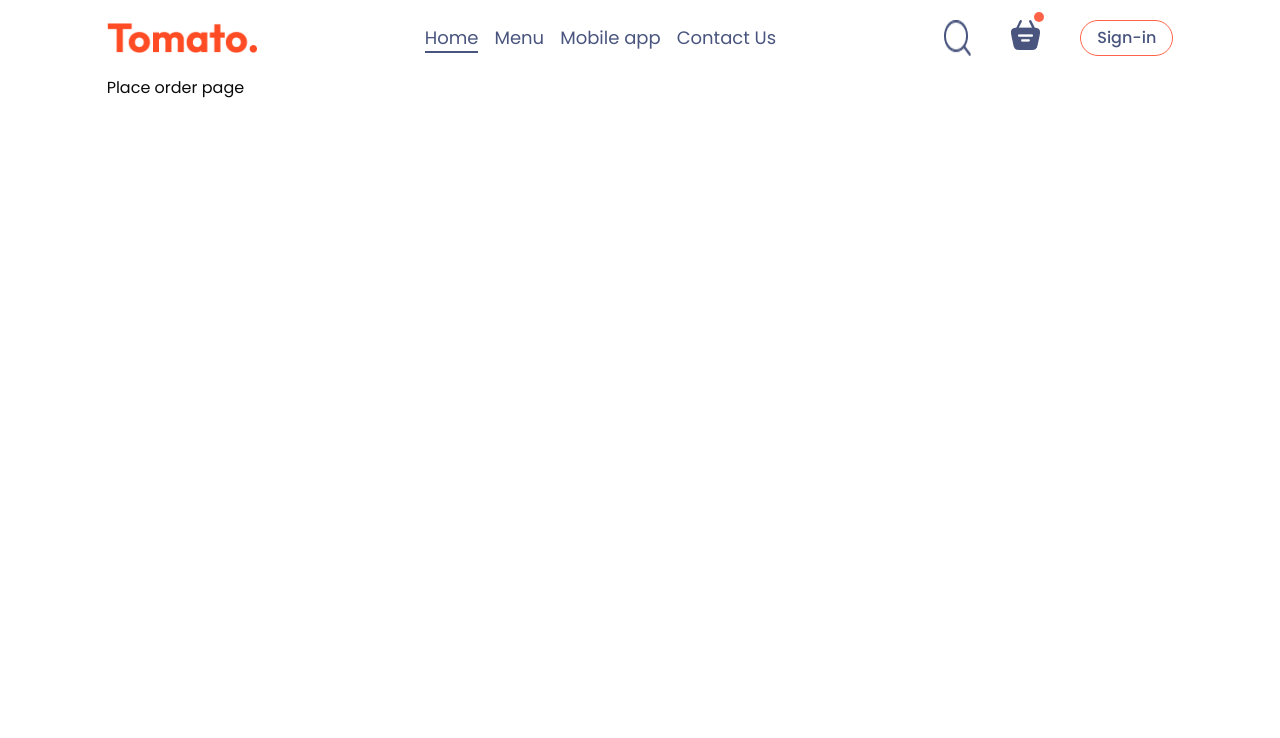
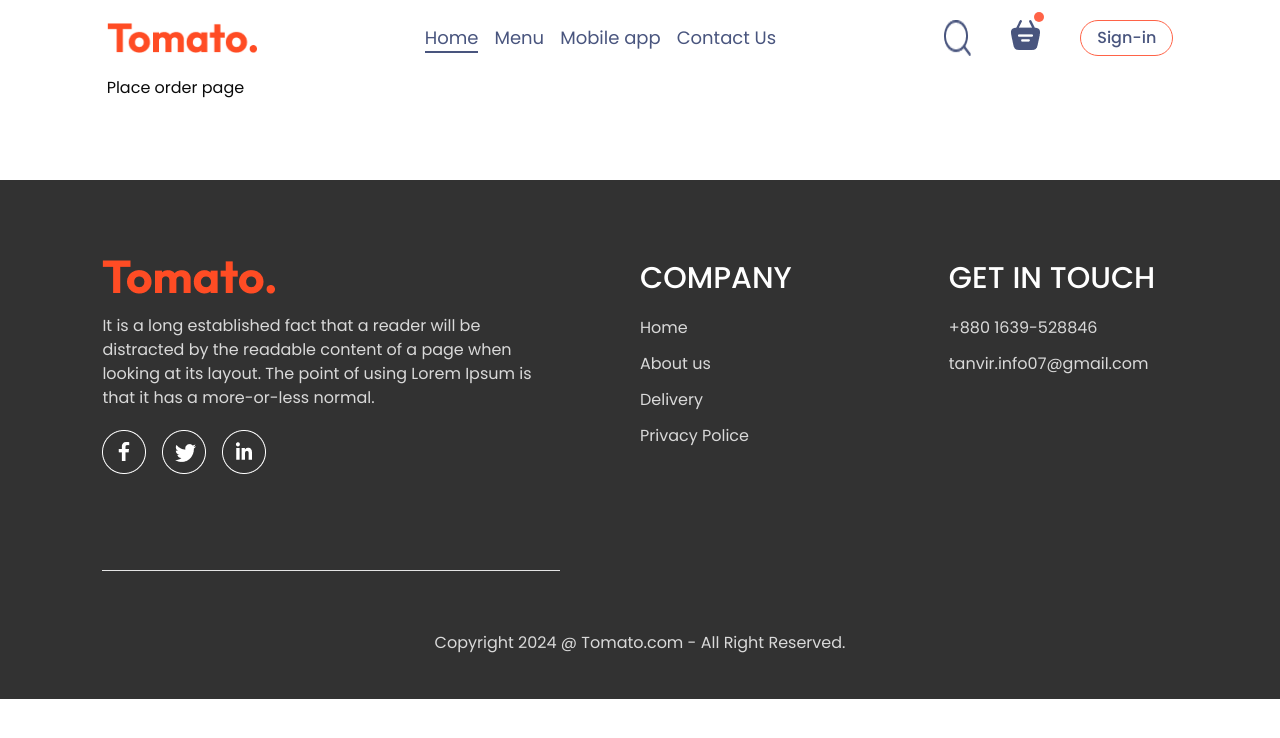
Before and after one commit to Randomtanvir/Food_del_app_react, a React (Vite) app: page /placeorder in a window 1280 px wide. Shown: the top 738 px of the page. Built offline with nearby package versions, Linux system fonts and the light colour scheme.

Commit message:
Home Page Ready

```diff
--- a/src/App.jsx
+++ b/src/App.jsx
@@ -3,6 +3,7 @@ import Navbar from "./components/Navbar/Navbar";
 import Home from "./Pages/Home/Home";
 import Cart from "./Pages/Cart/Cart";
 import PlaceOrder from "./Pages/PlaceOrder/PlaceOrder";
+import Footer from "./components/Footer/Footer";
 
 function App() {
   return (
@@ -15,6 +16,7 @@ function App() {
           <Route path="/placeorder" element={<PlaceOrder />} />
         </Routes>
       </div>
+      <Footer />
     </>
   );
 }
--- a/src/Contex/StoreContex.jsx
+++ b/src/Contex/StoreContex.jsx
@@ -1,12 +1,32 @@
-import { createContext, useContext } from "react";
+import { createContext, useContext, useEffect, useState } from "react";
 import { food_list } from "../Assets/assets";
 
 export const StoreContex = createContext(null);
 
 // eslint-disable-next-line react/prop-types
 const StoreContexProvider = ({ children }) => {
+  const [cartItem, setCartItem] = useState([]);
+
+  const addToCart = (itemId) => {
+    if (!cartItem[itemId]) {
+      setCartItem((prev) => ({ ...prev, [itemId]: 1 }));
+    } else {
+      setCartItem((prev) => ({ ...prev, [itemId]: prev[itemId] + 1 }));
+    }
+  };
+
+  useEffect(() => {
+    console.log(cartItem);
+  }, [cartItem]);
+
+  const removeToCart = (itemId) => {
+    setCartItem((prev) => ({ ...prev, [itemId]: prev[itemId] - 1 }));
+  };
   const contexValue = {
     food_list,
+    addToCart,
+    cartItem,
+    removeToCart,
   };
   return (
     <StoreContex.Provider value={contexValue}>{children}</StoreContex.Provider>
--- a/src/Pages/Home/Home.jsx
+++ b/src/Pages/Home/Home.jsx
@@ -4,14 +4,13 @@ import Hader from "@/components/Header/Hader";
 import { useState } from "react";
 
 const Home = () => {
-  const [category, setCategory] = useState("");
-  console.log(category);
+  const [category, setCategory] = useState("All");
 
   return (
     <div>
       <Hader />
       <ExploreMenu category={category} setCategory={setCategory} />
-      <FoodDisplay />
+      <FoodDisplay category={category} />
     </div>
   );
 };
--- a/src/components/FoodDisplay/FoodDisplay.jsx
+++ b/src/components/FoodDisplay/FoodDisplay.jsx
@@ -2,9 +2,8 @@ import React from "react";
 import { useFoodItem } from "@/Contex/StoreContex";
 import FoodItems from "../FoodItems/FoodItems";
 
-const FoodDisplay = () => {
+const FoodDisplay = ({ category }) => {
   const { food_list } = useFoodItem();
-  console.log(food_list);
 
   return (
     <div>
@@ -12,9 +11,11 @@ const FoodDisplay = () => {
         Top dishes near you
       </h1>
       <div className="grid grid-cols-[repeat(auto-fill,_minmax(270px,_1fr))] mt-8 gap-7 gap-y-12 items-center content-center">
-        {food_list.map((item) => (
+        {food_list.map((item) => {
+          if (category === "All" || category === item.category) {
+            return (
               <FoodItems
-            key={item._id}
+                key={Math.random()}
                 id={item._id}
                 name={item.name}
                 image={item.image}
@@ -22,7 +23,9 @@ const FoodDisplay = () => {
                 description={item.description}
                 category={item.category}
               />
-        ))}
+            );
+          }
+        })}
       </div>
     </div>
   );
--- a/src/components/FoodItems/FoodItems.jsx
+++ b/src/components/FoodItems/FoodItems.jsx
@@ -1,4 +1,3 @@
-import React, { useState } from "react";
 import {
   Card,
   CardContent,
@@ -8,10 +7,11 @@ import {
   CardTitle,
 } from "@/components/ui/card";
 import { assets } from "@/Assets/assets";
+import { useFoodItem } from "@/Contex/StoreContex";
 
 // eslint-disable-next-line react/prop-types
 const FoodItems = ({ id, name, image, price, description, category }) => {
-  const [itemCount, setItemCount] = useState(0);
+  const { addToCart, cartItem, removeToCart } = useFoodItem();
 
   return (
     <div className="max-w-[300px]">
@@ -23,10 +23,10 @@ const FoodItems = ({ id, name, image, price, description, category }) => {
             alt=""
           />
           <div className="absolute right-2 bottom-3">
-            {!itemCount ? (
+            {!cartItem[id] ? (
               <img
                 src={assets.add_icon_white}
-                onClick={() => setItemCount((prev) => prev + 1)}
+                onClick={() => addToCart(id)}
                 className="cursor-pointer"
               />
             ) : (
@@ -34,14 +34,14 @@ const FoodItems = ({ id, name, image, price, description, category }) => {
                 <img
                   src={assets.remove_icon_red}
                   className="cursor-pointer"
-                  onClick={() => setItemCount((prev) => prev - 1)}
+                  onClick={() => removeToCart(id)}
                   alt=""
                 />
-                <p className="text-xl text-white">{itemCount}</p>
+                <p className="text-xl text-white">{cartItem[id]}</p>
                 <img
                   src={assets.add_icon_green}
                   className="cursor-pointer"
-                  onClick={() => setItemCount((prev) => prev + 1)}
+                  onClick={() => addToCart(id)}
                   alt=""
                 />
               </div>
--- /dev/null
+++ b/src/components/Footer/Footer.jsx
@@ -0,0 +1,58 @@
+import { assets } from "@/Assets/assets";
+import React from "react";
+
+const Footer = () => {
+  return (
+    <div className="text-[#d9d9d9] bg-[#323232] flex flex-col items-center gap-5 pt-20 mt-20 px-[8vw] py-5 ">
+      <div className="grid grid-cols-[2fr_1fr_1fr] gap-20 ">
+        <div className="flex flex-col gap-5">
+          <div>
+            <img src={assets.logo} alt="" />
+          </div>
+          <p>
+            It is a long established fact that a reader will be distracted by
+            the readable content of a page when looking at its layout. The point
+            of using Lorem Ipsum is that it has a more-or-less normal.
+          </p>
+          <div className="flex gap-4">
+            <img
+              className="cursor-pointer transition-all hover:scale-105"
+              src={assets.facebook_icon}
+              alt=""
+            />
+            <img
+              className="cursor-pointer transition-all hover:scale-105"
+              src={assets.twitter_icon}
+              alt=""
+            />
+            <img
+              className="cursor-pointer transition-all hover:scale-105"
+              src={assets.linkedin_icon}
+              alt=""
+            />
+          </div>
+        </div>
+        <div className="flex flex-col gap-5">
+          <h2 className="text-3xl text-white font-medium">COMPANY</h2>
+          <ul className="flex flex-col gap-3">
+            <li className="cursor-pointer">Home</li>
+            <li className="cursor-pointer">About us</li>
+            <li className="cursor-pointer">Delivery</li>
+            <li className="cursor-pointer">Privacy Police</li>
+          </ul>
+        </div>
+        <div className="flex flex-col gap-5">
+          <h2 className="text-3xl text-white font-medium">GET IN TOUCH</h2>
+          <div>
+            <p className="mb-3 cursor-pointer">+880 1639-528846</p>
+            <p className="cursor-pointer">tanvir.info07@gmail.com</p>
+          </div>
+        </div>
+        <hr className="my-4" />
+      </div>
+      <p className="p-6">Copyright 2024 @ Tomato.com - All Right Reserved. </p>
+    </div>
+  );
+};
+
+export default Footer;
```
Lines whose indentation alone changed are shown as unchanged.
